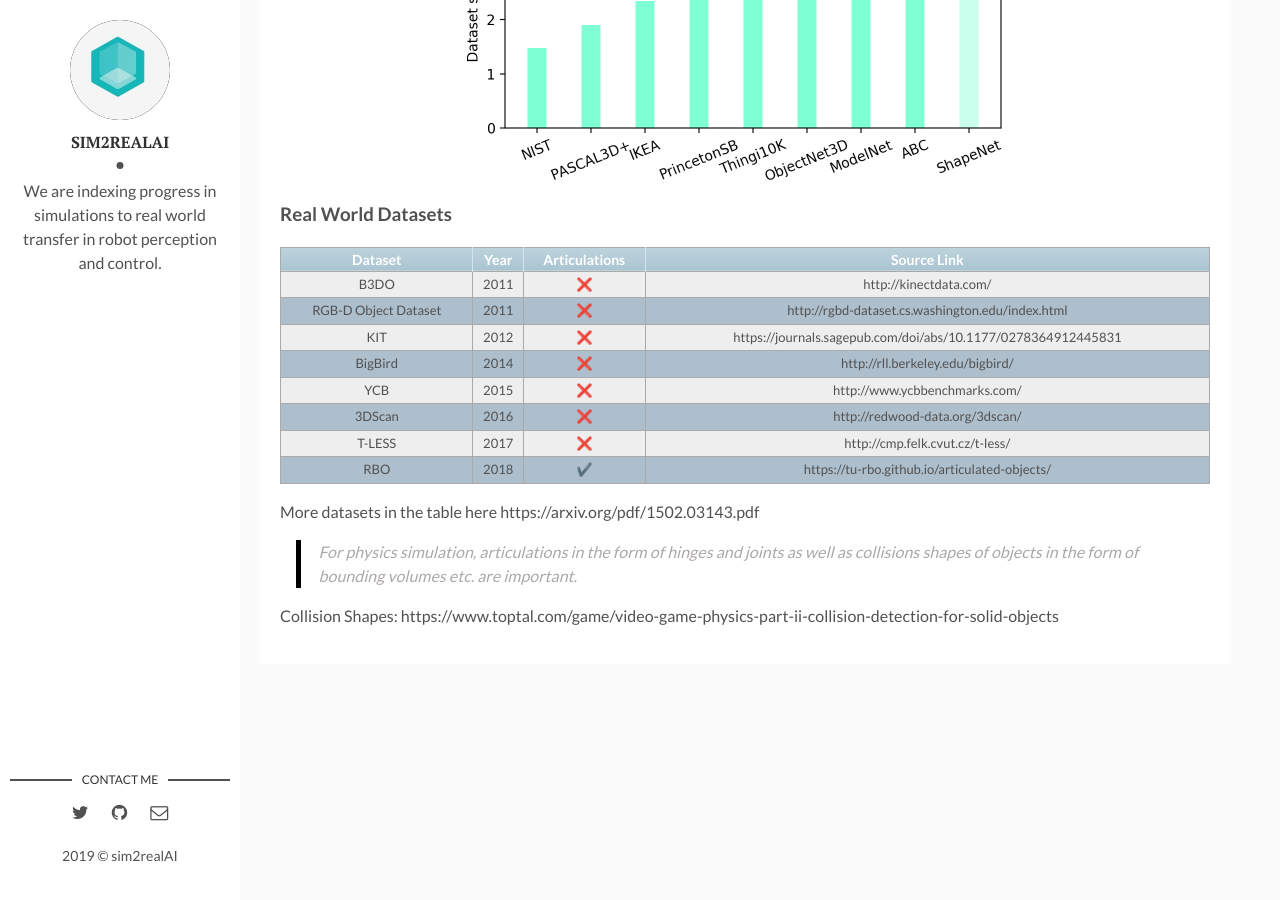
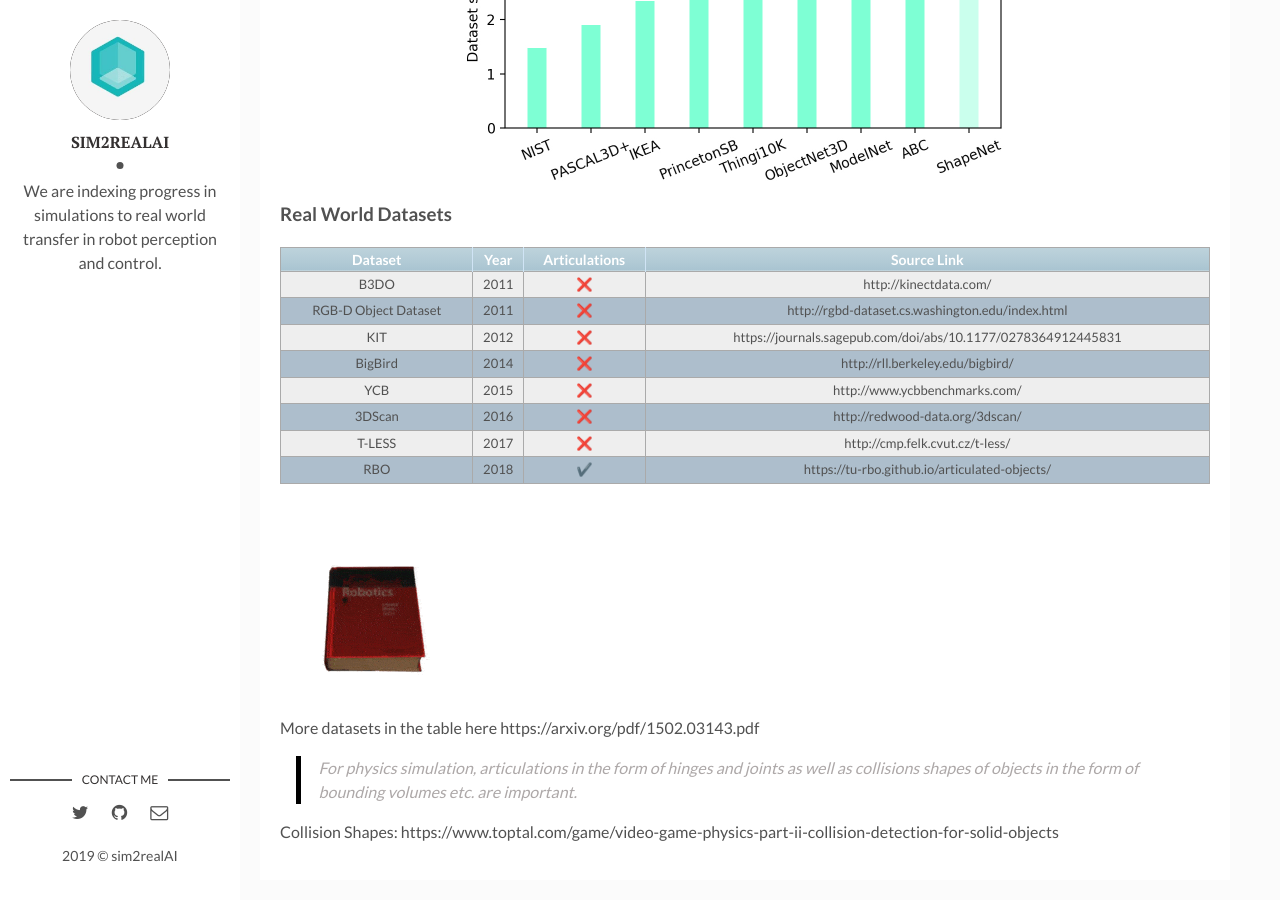
Before and after one commit to backupsim2realai/backupsim2realai.github.io, a Jekyll site: the page built from _posts/2019-01-15-Synthetic-Datasets-of-Objects-Part-I.markdown, in a window 1280 px wide and 900 px high, scrolled down 1653 px. Built offline with Jekyll 4.4.1, drawn with Linux system fonts in a browser that asks for light colours; emoji names are drawn with the system emoji font.

Commit message:
adding gif images
Signed-off-by: Ankur Handa <ahanda@nvidia.com>

```diff
--- a/_posts/2019-01-15-Synthetic-Datasets-of-Objects-Part-I.markdown
+++ b/_posts/2019-01-15-Synthetic-Datasets-of-Objects-Part-I.markdown
@@ -57,6 +57,8 @@ CAPOD dataset: https://sites.google.com/site/pgpapadakis/home/CAPOD
 |          RBO         | 2018 | :heavy_check_mark: |         https://tu-rbo.github.io/articulated-objects/         |
 
 
+![](/assets/img/2019-01-15/rbo_merged.gif)
+
 More datasets in the table here https://arxiv.org/pdf/1502.03143.pdf
 
 
```
Also changed, not shown: assets/img/2019-01-15/The-history-of-CAD_CADENAS_R3.png (added), assets/img/2019-01-15/rbo_merged.gif (added).
